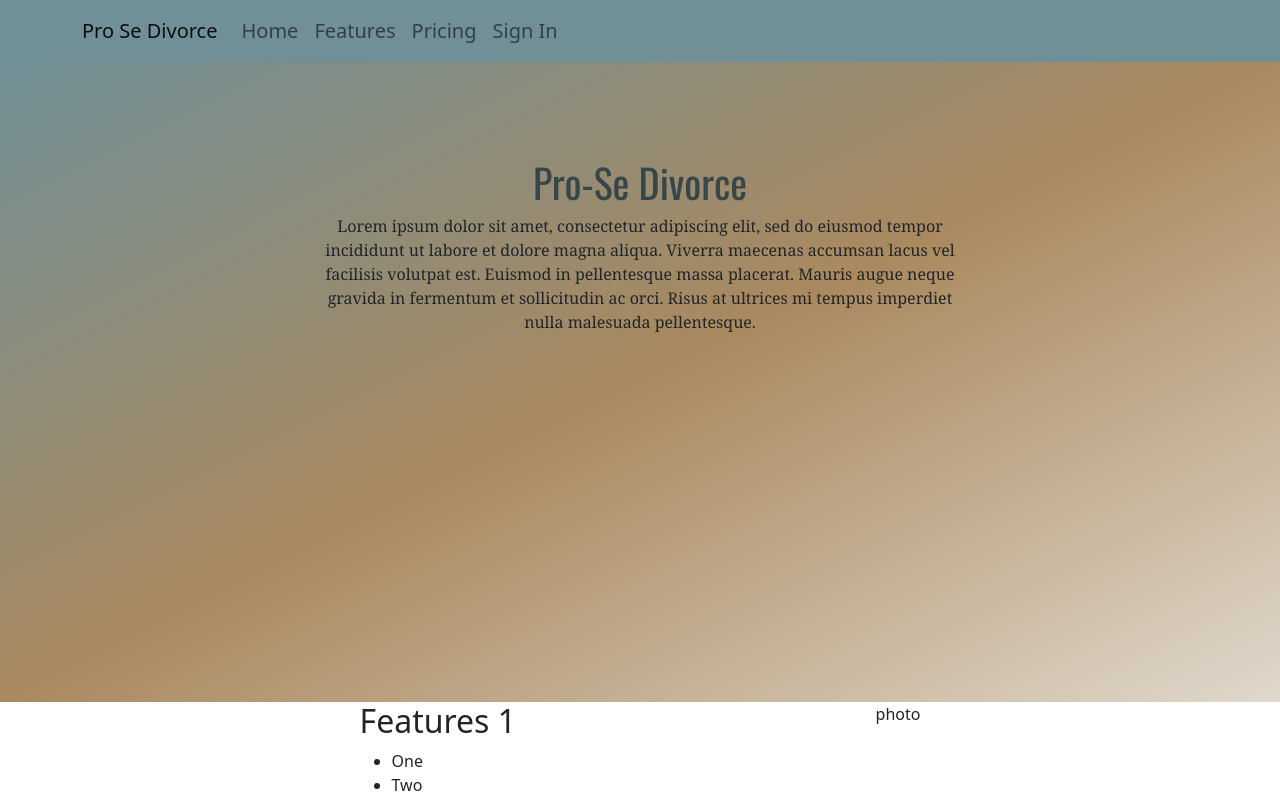
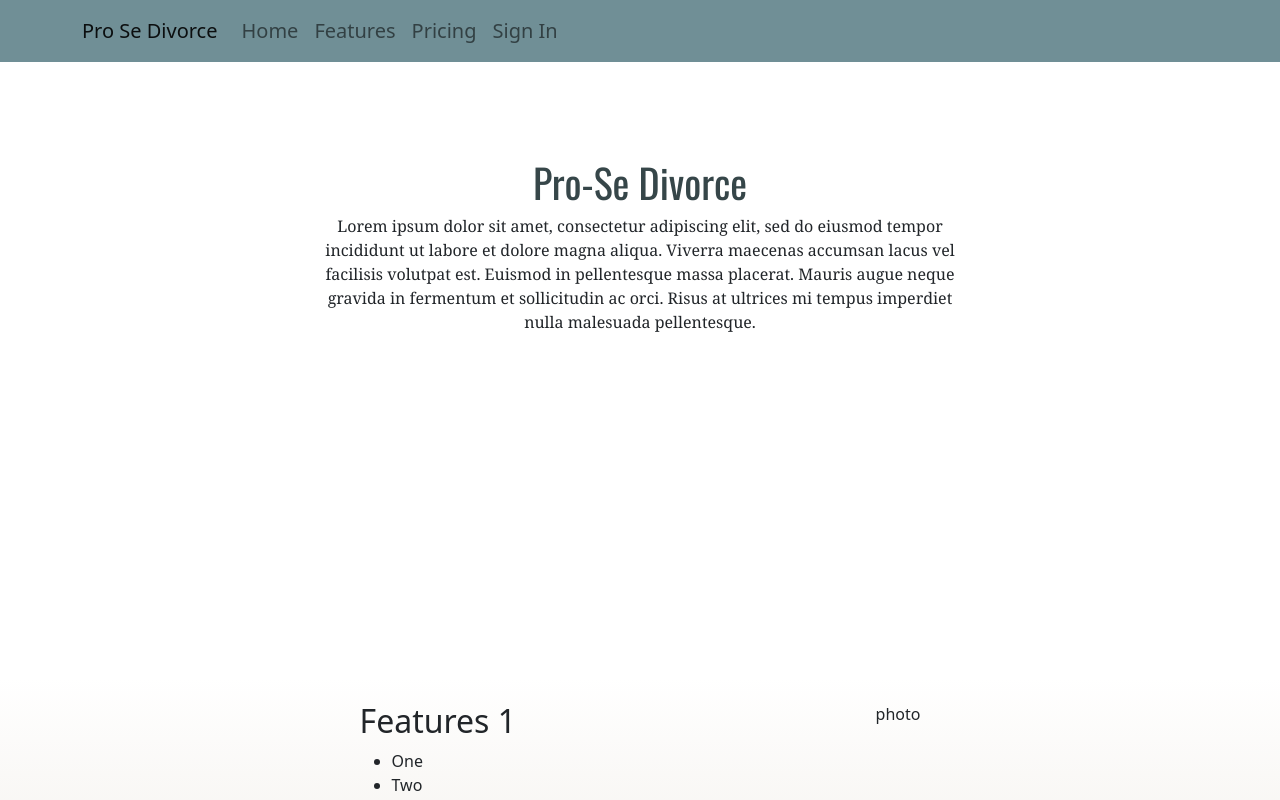
Before and after one commit to amgallo1213/DivorceApp, a React (Create React App) app in the folder client/: page / in a window 1280 px wide. Shown: the top 800 px of the page. Built offline with nearby package versions, Linux system fonts and the light colour scheme.

Commit message:
added a Sign In component

```diff
--- a/client/src/App.css
+++ b/client/src/App.css
@@ -11,13 +11,16 @@
   font-size: 20px;
 }
 
+#main {
+  background-image: linear-gradient( rgb(112, 143, 150, 0), rgb(170, 137, 95, 0), rgb(224, 216, 204, 1));
+}
+
 #hero  {
   display: flex;
   flex-direction: column;
   align-items: center;
   margin-top: 3.9rem;
   height: 40rem;
-  background-image: linear-gradient(to bottom right, #708F96, #AA895F, #E0D8CC);
 }
 
 h1  {
--- a/client/src/App.js
+++ b/client/src/App.js
@@ -11,11 +11,14 @@
   return (
     <div className="App">
       <NavBar />
-      <Hero />
-      <Features1 />
-      <Features2 />
-      <SignUp />
-      <Footer />
+      <div id="main">
+        <Hero />
+        <Features1 />
+        <Features2 />
+        <SignUp />
+        <Footer />
+      </div>
+
     </div>
   );
 }
```
Also changed, not shown: client/src/components/SignIn.js (added, +22 -0 lines).
